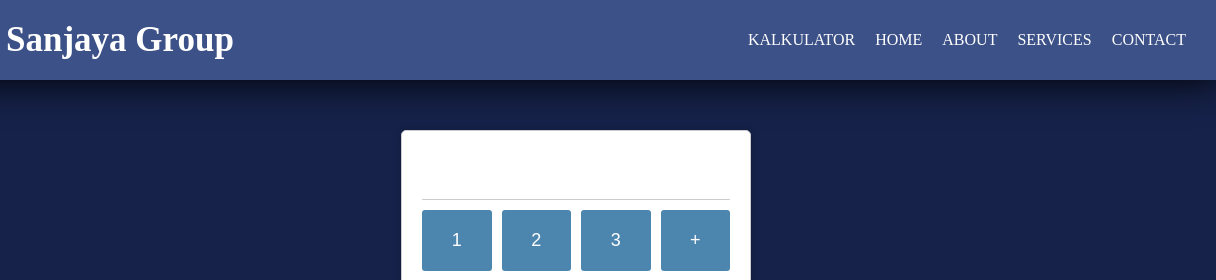
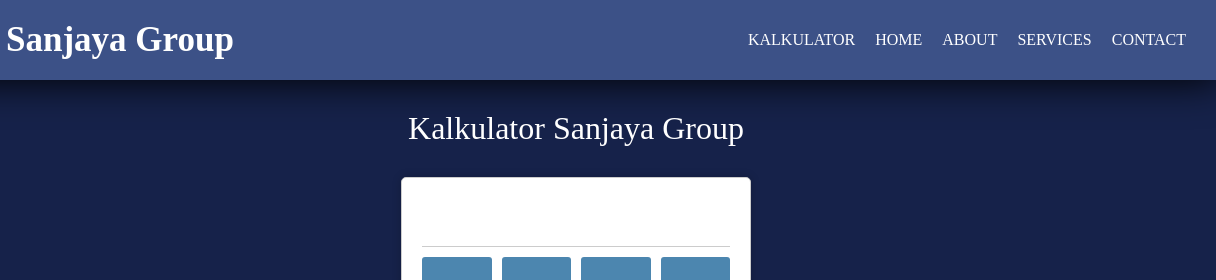
Before and after one commit to Djibran1103/Djibran1103.github.io, a plain HTML site: page calculator.html in a window 1280 px wide. Shown: the top 280 px of the page, 64-1280 px from the left. Drawn offline with Linux system fonts and the light colour scheme.

Commit message:
Judul Kalkulator

```diff
--- a/calculator.html
+++ b/calculator.html
@@ -3,7 +3,7 @@
 <head>
     <meta charset="UTF-8">
     <meta name="viewport" content="width=device-width, initial-scale=1.0">
-    <title>Calculator</title>
+    <title>Kalkulator Sanjaya Group</title>
     <link rel="stylesheet" type="text/css" href="index.css">
 </head>
 <body>
@@ -27,6 +27,9 @@
     </ul>
     <label class="menu-toggle" for="menu-toggle">&#9776;</label>
   </nav>
+  <div class="judkal">
+    Kalkulator Sanjaya Group
+  </div>
     <div class="calculator">
         <input type="text" id="display" value="" readonly>
         <div class="calbuttons">
--- a/index.css
+++ b/index.css
@@ -365,8 +365,8 @@
   box-shadow: 0 0 10px rgba(0, 0, 0, 0.2);
   width: 350px;
   padding: 20px;
-  margin-top: 50px;
-  margin-bottom: 190px;
+  margin-top: 30px;
+  margin-bottom: 140px;
   text-align: right;
 }
 
@@ -408,3 +408,10 @@
 .calculator button.clear:hover {
   background-color: #f44336;
 }
+
+.judkal{
+  text-align: center;
+  color: white;
+  margin-top: 30px;
+  font-size: xx-large;
+}
```
